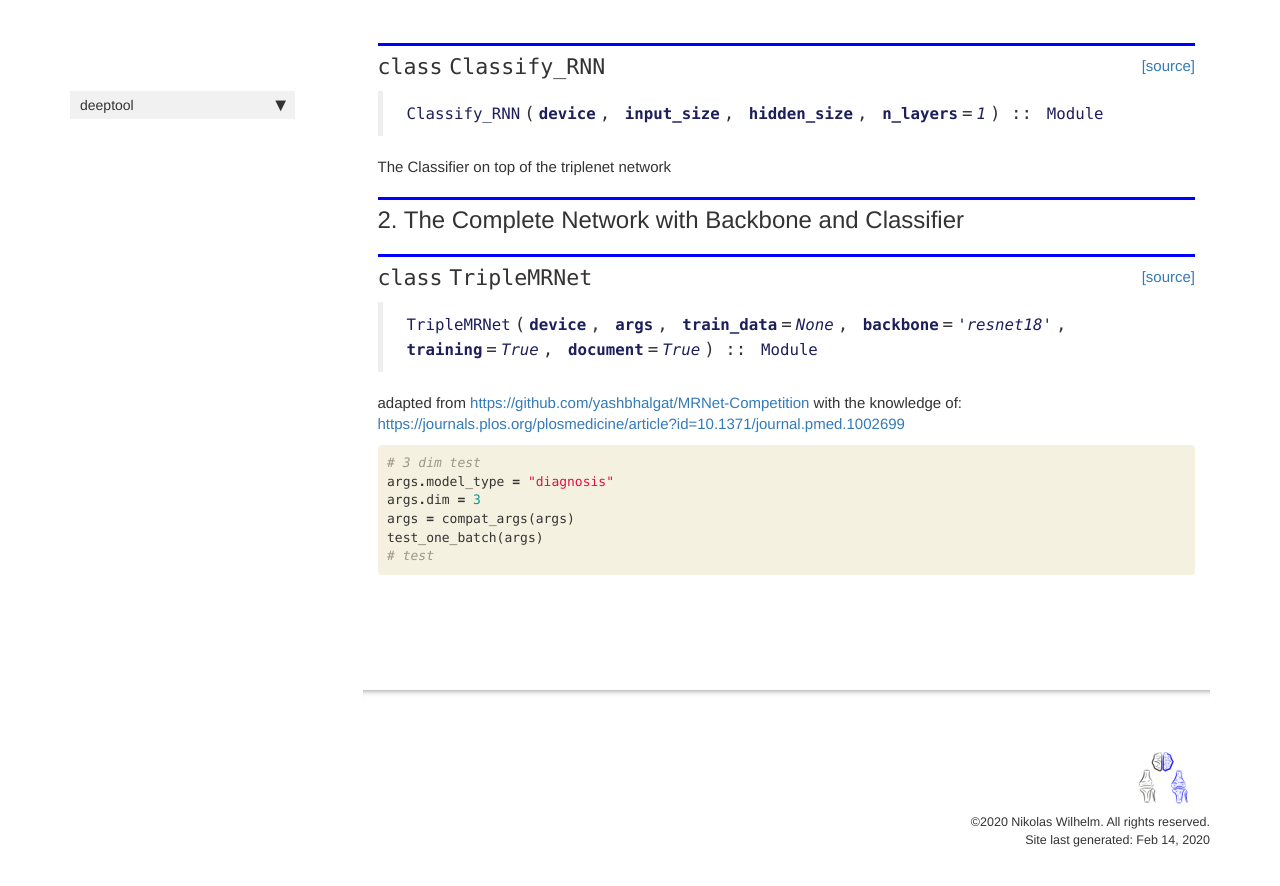
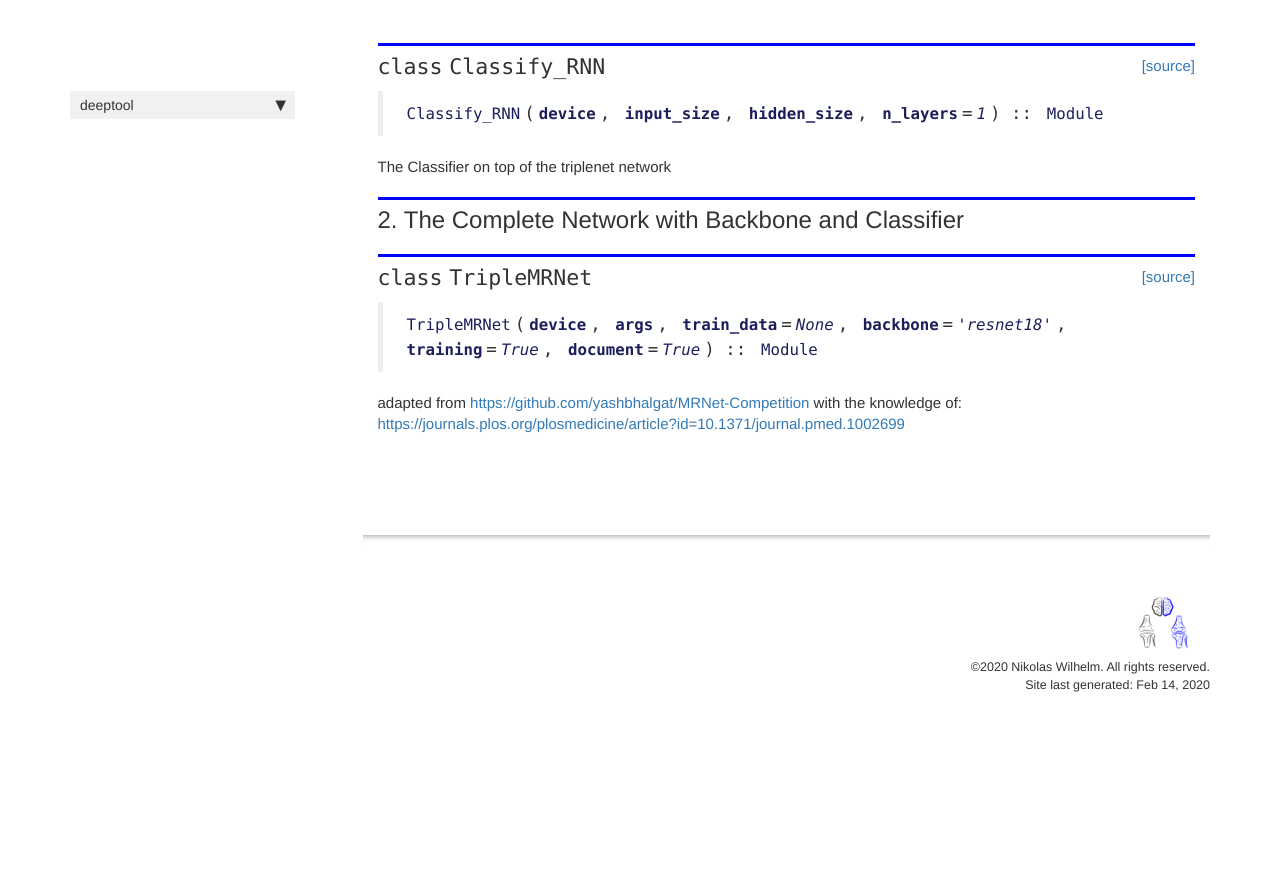
Before and after one commit to NikonPic/deeptool, a Jekyll site: the page built from docs/diagnosis.html, in a window 1280 px wide and 900 px high, scrolled down 1770 px. Shown: the top 886 px of the window. Built offline with Jekyll 4.4.1, drawn with Linux system fonts in a browser that asks for light colours; nearby versions of some CDN libraries; comment, search, counter and statistics services are not loaded; after the commit the page ends 2514 px from its top, so only the background shows below that.

Commit message:
removed diagnosis test to avoid download

```diff
--- a/docs/diagnosis.html
+++ b/docs/diagnosis.html
@@ -125,22 +125,4 @@ with the knowledge of: <a href="https://journals.plos.org/plosmedicine/article?i
 </div>
 
 </div>
-<div class="cell border-box-sizing code_cell rendered">
-<div class="input">
-
-<div class="inner_cell">
-    <div class="input_area">
-<div class=" highlight hl-ipython3"><pre><span></span><span class="c1"># 3 dim test</span>
-<span class="n">args</span><span class="o">.</span><span class="n">model_type</span> <span class="o">=</span> <span class="s2">&quot;diagnosis&quot;</span>
-<span class="n">args</span><span class="o">.</span><span class="n">dim</span> <span class="o">=</span> <span class="mi">3</span>
-<span class="n">args</span> <span class="o">=</span> <span class="n">compat_args</span><span class="p">(</span><span class="n">args</span><span class="p">)</span>
-<span class="n">test_one_batch</span><span class="p">(</span><span class="n">args</span><span class="p">)</span>
-<span class="c1"># test </span>
-</pre></div>
-
-    </div>
 </div>
-</div>
-
-</div>
-</div>
--- a/docs/vae.html
+++ b/docs/vae.html
@@ -384,7 +384,7 @@ introvae
 
 
 <div class="output_markdown rendered_html output_subarea ">
-<h2 id="RNN_BIGAN" class="doc_header"><code>class</code> <code>RNN_BIGAN</code><a href="https://github.com/NikonPic/deeptool/tree/master/deeptool/model/rnnvae.py#L346" class="source_link" style="float:right">[source]</a></h2><blockquote><p><code>RNN_BIGAN</code>(<strong><code>device</code></strong>, <strong><code>args</code></strong>) :: <a href="/deeptool/rnn_vae#RNN_VAE"><code>RNN_VAE</code></a></p>
+<h2 id="RNN_BIGAN" class="doc_header"><code>class</code> <code>RNN_BIGAN</code><a href="https://github.com/NikonPic/deeptool/tree/master/deeptool/model/rnnvae.py#L348" class="source_link" style="float:right">[source]</a></h2><blockquote><p><code>RNN_BIGAN</code>(<strong><code>device</code></strong>, <strong><code>args</code></strong>) :: <a href="/deeptool/rnn_vae#RNN_VAE"><code>RNN_VAE</code></a></p>
 </blockquote>
 <p>apply the Bidirectional-GAN part, inherit from the normal autoencoder</p>
 
@@ -408,7 +408,7 @@ introvae
 
 
 <div class="output_markdown rendered_html output_subarea ">
-<h4 id="Creator_RNN_AE" class="doc_header"><code>Creator_RNN_AE</code><a href="https://github.com/NikonPic/deeptool/tree/master/deeptool/model/rnnvae.py#L576" class="source_link" style="float:right">[source]</a></h4><blockquote><p><code>Creator_RNN_AE</code>(<strong><code>device</code></strong>, <strong><code>args</code></strong>)</p>
+<h4 id="Creator_RNN_AE" class="doc_header"><code>Creator_RNN_AE</code><a href="https://github.com/NikonPic/deeptool/tree/master/deeptool/model/rnnvae.py#L579" class="source_link" style="float:right">[source]</a></h4><blockquote><p><code>Creator_RNN_AE</code>(<strong><code>device</code></strong>, <strong><code>args</code></strong>)</p>
 </blockquote>
 <p>return an instance of the class depending on the mode set in args</p>
 
```
Also changed, not shown: 4 other files.
